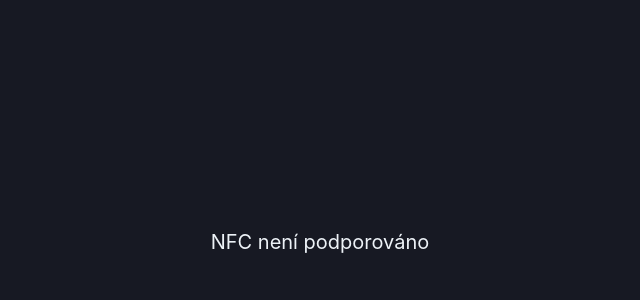
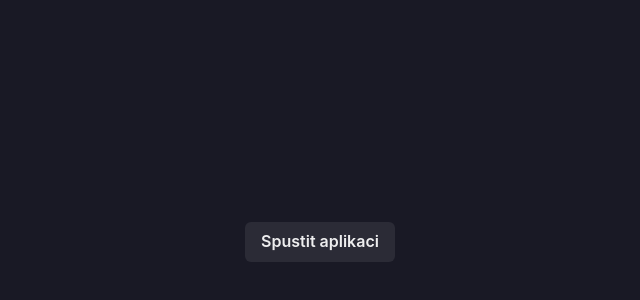
Before and after one commit to azduha/nfc-bank, a React (Vite) app: page / in a window 1280 px wide. Shown: the part 158-458 px from the top of the page, without its empty margins (320-960 px from the left). Built offline with nearby package versions, Linux system fonts and the light colour scheme.

Commit message:
Fixed permissions requested without action

```diff
--- /dev/null
+++ b/src/PermissionWrapper.tsx
@@ -0,0 +1,20 @@
+import { Button, Center, DarkMode } from "@chakra-ui/react";
+import { useState } from "react";
+
+export function PermissionWrapper({ children }: { children: React.ReactNode }) {
+    const [clicked, setClicked] = useState(false);
+
+    if (clicked) {
+        return children;
+    }
+
+    return (
+        <Center w="100vw" h="100svh">
+            <DarkMode>
+                <Button onClick={() => setClicked(true)}>
+                    Spustit aplikaci
+                </Button>
+            </DarkMode>
+        </Center>
+    );
+}
--- a/src/main.tsx
+++ b/src/main.tsx
@@ -2,6 +2,7 @@ import { ChakraProvider, extendTheme } from "@chakra-ui/react";
 import ReactDOM from "react-dom/client";
 import { registerSW } from "virtual:pwa-register";
 import App from "./App";
+import { PermissionWrapper } from "./PermissionWrapper";
 
 // add this to prompt for a refresh
 const updateSW = registerSW({
@@ -32,6 +33,8 @@ ReactDOM.createRoot(document.getElementById("root") as HTMLElement).render(
             },
         })}
     >
-        <App />
+        <PermissionWrapper>
+            <App />
+        </PermissionWrapper>
     </ChakraProvider>
 );
--- a/vite.config.ts
+++ b/vite.config.ts
@@ -17,8 +17,8 @@ export default defineConfig({
                 theme_color: "#f69435",
                 background_color: "#f69435",
                 display: "standalone",
-                scope: "/",
-                start_url: "/",
+                scope: "/nfc-bank/",
+                start_url: "/nfc-bank/",
                 short_name: "vite test",
                 description: "testing vite pwa",
                 name: "vite test",
```
